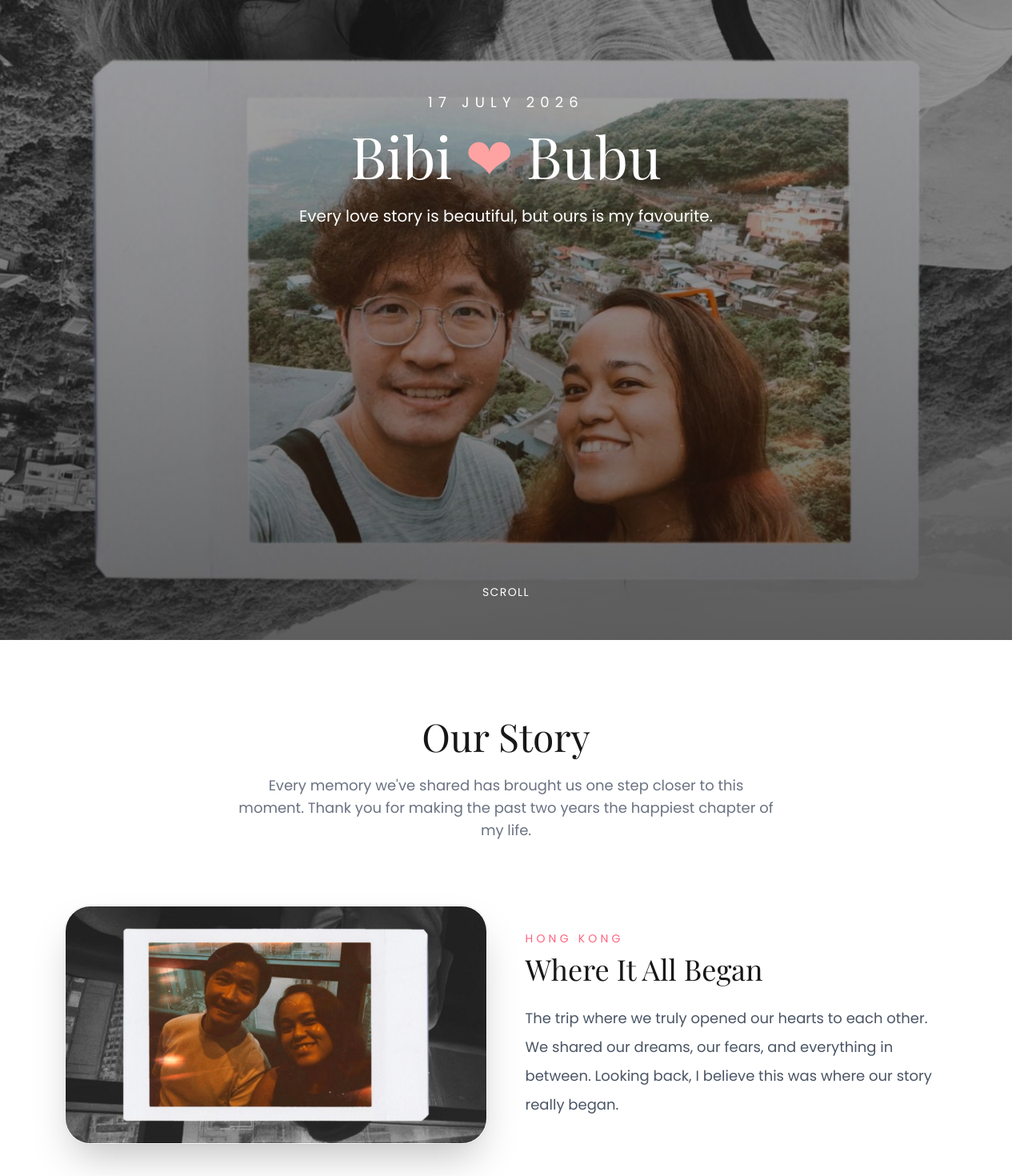
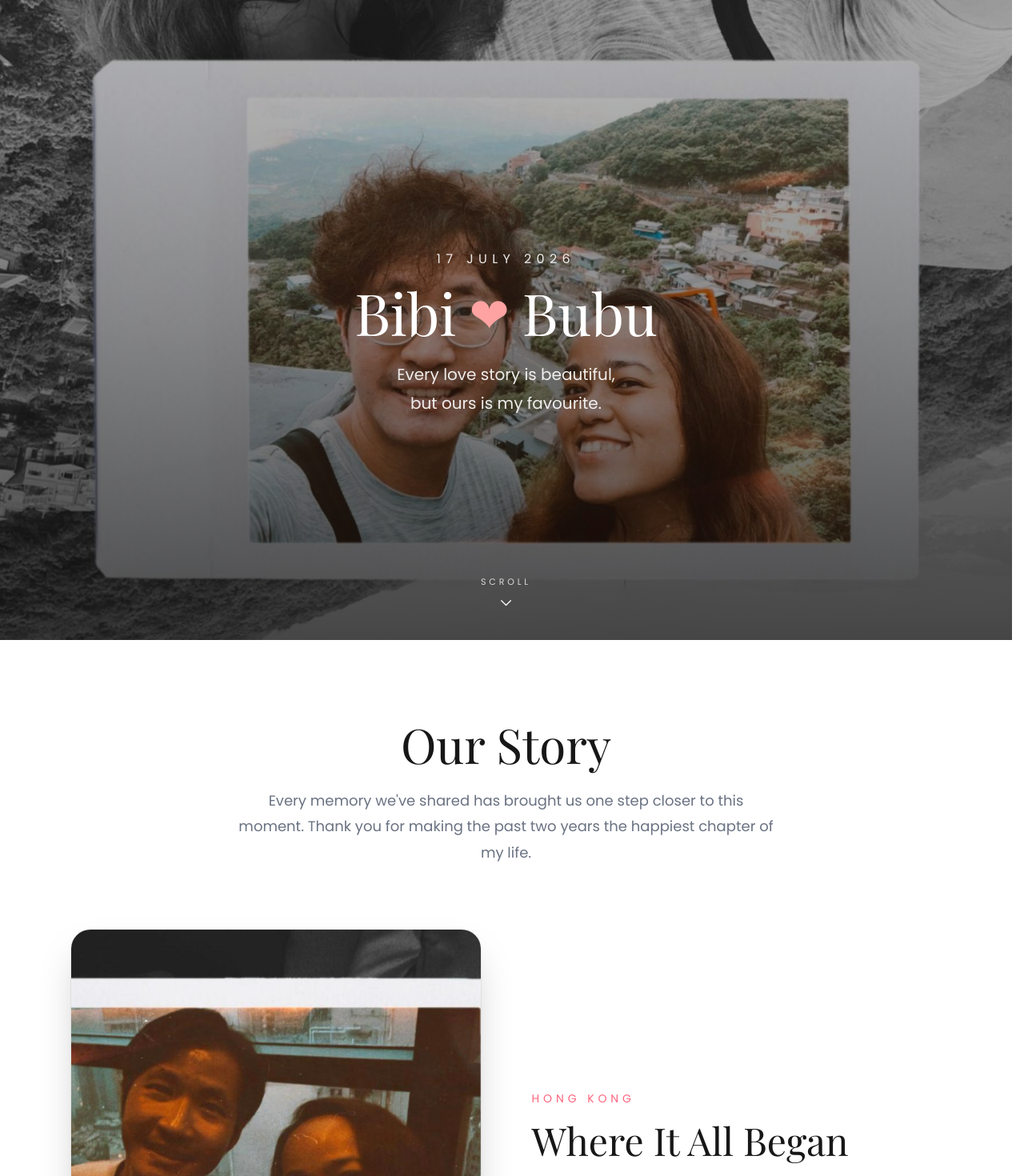
Before and after one commit to firstzbox/marrymewillyou, a Next.js app: page / in a window 1280 px wide. Shown: the top 1470 px of the page at 80% size. Built offline with nearby package versions, Linux system fonts and the light colour scheme; a web font is replaced by a local one.

Commit message:
Fix loading screen to hero transition overlap

```diff
--- a/app/globals.css
+++ b/app/globals.css
@@ -19,25 +19,63 @@
   }
 }
 
-body {
-  background: var(--background);
-  color: var(--foreground);
-  font-family: Arial, Helvetica, sans-serif;
+*,
+*::before,
+*::after {
+  box-sizing: border-box;
+}
+
+html {
+  scroll-behavior: smooth;
+  scrollbar-gutter: stable;
+  overflow-x: hidden;
 }
 
 body {
+  margin: 0;
+  overflow-x: hidden;
+  background: #ffffff;
+  color: var(--foreground);
   font-family: var(--font-poppins);
-  scroll-behavior: smooth;
-  background: #ffffff;
+  -webkit-font-smoothing: antialiased;
+  -moz-osx-font-smoothing: grayscale;
+}
+
+img,
+picture,
+video,
+canvas,
+svg {
+  display: block;
+  max-width: 100%;
 }
 
 h1,
 h2,
 h3 {
   font-family: var(--font-playfair);
+  line-height: 1.15;
 }
 
-html {
-  scroll-behavior: smooth;
-  scrollbar-gutter: stable;
+p {
+  line-height: 1.8;
 }
+
+section {
+  overflow-x: hidden;
+}
+
+::selection {
+  background: #fda4af;
+  color: white;
+}
+
+@media (max-width: 640px) {
+  html {
+    font-size: 15px;
+  }
+
+  body {
+    -webkit-text-size-adjust: 100%;
+  }
+}
--- a/app/layout.tsx
+++ b/app/layout.tsx
@@ -4,18 +4,27 @@ import "./globals.css";
 
 const playfair = Playfair_Display({
   subsets: ["latin"],
+  display: "swap",
   variable: "--font-playfair",
 });
 
 const poppins = Poppins({
   subsets: ["latin"],
   weight: ["300", "400", "500", "600"],
+  display: "swap",
   variable: "--font-poppins",
 });
 
 export const metadata: Metadata = {
   title: "A Special Moment",
   description: "A special day for us.",
+  viewport: {
+    width: "device-width",
+    initialScale: 1,
+    maximumScale: 1,
+    viewportFit: "cover",
+  },
+  themeColor: "#ffffff",
 };
 
 export default function RootLayout({
@@ -24,9 +33,9 @@ export default function RootLayout({
   children: React.ReactNode;
 }>) {
   return (
-    <html lang="en">
+    <html lang="en" suppressHydrationWarning>
       <body
-        className={`${playfair.variable} ${poppins.variable}`}
+        className={`${playfair.variable} ${poppins.variable} antialiased`}
       >
         {children}
       </body>
--- a/app/page.tsx
+++ b/app/page.tsx
@@ -13,11 +13,17 @@ export default function Home() {
   const [loading, setLoading] = useState(true);
 
   useEffect(() => {
+    document.body.style.overflow = "hidden";
+
     const timer = setTimeout(() => {
       setLoading(false);
+      document.body.style.overflow = "auto";
     }, 2500);
 
-    return () => clearTimeout(timer);
+    return () => {
+      clearTimeout(timer);
+      document.body.style.overflow = "auto";
+    };
   }, []);
 
   return (
@@ -31,9 +37,10 @@ export default function Home() {
           initial={{ opacity: 0 }}
           animate={{ opacity: 1 }}
           transition={{
-            duration: 1.2,
+            duration: 1,
             ease: "easeOut",
           }}
+          className="overflow-x-hidden"
         >
           <Hero />
           <Story />
--- a/components/CoupleTitle.jsx
+++ /dev/null
@@ -1,13 +0,0 @@
-export default function CoupleTitle({ className = "" }) {
-  return (
-    <h1
-      className={`whitespace-nowrap text-5xl font-light sm:text-6xl md:text-7xl ${className}`}
-    >
-      Bibi
-      <span className="mx-3 text-red-300 sm:mx-4">
-        ❤
-      </span>
-      Bubu
-    </h1>
-  );
-}
--- /dev/null
+++ b/components/CoupleTitle.tsx
@@ -0,0 +1,28 @@
+interface CoupleTitleProps {
+  className?: string;
+}
+
+export default function CoupleTitle({
+  className = "",
+}: CoupleTitleProps) {
+  return (
+    <h1
+      className={`flex flex-wrap items-center justify-center gap-2 text-center font-light leading-tight sm:gap-3 md:gap-4 ${className}`}
+    >
+      <span className="text-4xl sm:text-5xl md:text-6xl lg:text-7xl">
+        Bibi
+      </span>
+
+      <span
+        aria-hidden="true"
+        className="text-red-300 text-3xl sm:text-4xl md:text-5xl lg:text-6xl"
+      >
+        ❤
+      </span>
+
+      <span className="text-4xl sm:text-5xl md:text-6xl lg:text-7xl">
+        Bubu
+      </span>
+    </h1>
+  );
+}
--- a/components/FadeInSection.tsx
+++ b/components/FadeInSection.tsx
@@ -10,13 +10,17 @@ type Props = {
 export default function FadeInSection({ children }: Props) {
   return (
     <motion.div
-      initial={{ opacity: 0, y: 40 }}
+      initial={{ opacity: 0, y: 30 }}
       whileInView={{ opacity: 1, y: 0 }}
-      viewport={{ once: true, amount: 0.25 }}
+      viewport={{
+        once: true,
+        amount: 0.2,
+      }}
       transition={{
         duration: 0.8,
-        ease: "easeOut",
+        ease: [0.22, 1, 0.36, 1],
       }}
+      className="w-full"
     >
       {children}
     </motion.div>
--- a/components/Hero.tsx
+++ b/components/Hero.tsx
@@ -3,47 +3,55 @@ import CoupleTitle from "./CoupleTitle";
 
 export default function Hero() {
   return (
-    <section className="relative h-screen">
-
+    <section className="relative flex min-h-screen items-center justify-center overflow-hidden">
       {/* Background */}
       <Image
         src="/images/cover.jpeg"
         alt="Bibi and Bubu"
         fill
         priority
+        sizes="100vw"
         className="object-cover"
       />
 
-
       {/* Overlay */}
-      <div className="absolute inset-0 bg-gradient-to-b from-black/35 via-black/45 to-black/60" />
-
+      <div className="absolute inset-0 bg-gradient-to-b from-black/25 via-black/45 to-black/70" />
 
       {/* Content */}
-      <div className="relative z-10 flex h-screen flex-col items-center justify-center px-6 pb-100 text-center text-white">
-
-
-        <p className="mb-4 text-lg uppercase tracking-[0.4em]">
+      <div className="relative z-10 flex min-h-screen flex-col items-center justify-center px-6 pt-24 pb-16 text-center text-white">
+        <p className="mb-4 text-xs uppercase tracking-[0.4em] text-white/90 sm:text-sm md:text-base">
           17 July 2026
         </p>
 
-
         <CoupleTitle className="mb-6 text-white" />
 
-
-        <p className="max-w-xl text-lg leading-8 md:text-xl">
+        <p className="max-w-xs text-base leading-7 text-white/90 sm:max-w-md sm:text-lg sm:leading-8 md:max-w-2xl md:text-xl">
           Every love story is beautiful,
+          <br />
           but ours is my favourite.
         </p>
 
+        <div className="absolute bottom-8 left-1/2 flex -translate-x-1/2 flex-col items-center animate-bounce">
+          <span className="mb-2 text-[11px] tracking-[0.35em] text-white/80">
+            SCROLL
+          </span>
 
-        <div className="absolute bottom-12 animate-bounce text-sm tracking-widest">
-          SCROLL
+          <svg
+            xmlns="http://www.w3.org/2000/svg"
+            className="h-5 w-5"
+            fill="none"
+            viewBox="0 0 24 24"
+            stroke="currentColor"
+            strokeWidth={1.5}
+          >
+            <path
+              strokeLinecap="round"
+              strokeLinejoin="round"
+              d="M19 9l-7 7-7-7"
+            />
+          </svg>
         </div>
-
-
       </div>
-
     </section>
   );
 }
--- /dev/null
+++ b/components/HeroTitle.tsx
@@ -0,0 +1,13 @@
+import CoupleTitle from "./CoupleTitle";
+
+export default function HeroTitle() {
+  return (
+    <>
+      <p className="mb-4 text-xs uppercase tracking-[0.4em] text-white/90 sm:text-sm md:text-base">
+        17 July 2026
+      </p>
+
+      <CoupleTitle className="mb-6 text-white" />
+    </>
+  );
+}
--- a/components/Story.tsx
+++ b/components/Story.tsx
@@ -16,7 +16,7 @@ const moments = [
   },
   {
     image: "/images/First Trip.jpeg",
-    title: "Our First Trip Together",
+    title: "Our First Adventure Together",
     subtitle: "Our First Adventure",
     text: "Our first adventure together became a memory I'll always treasure. It wasn't about where we went, but the fact that we experienced it together. Every place is better with you beside me.",
   },
@@ -66,49 +66,50 @@ const moments = [
 
 export default function Story() {
   return (
-    <section className="bg-white py-24">
-      <div className="mx-auto max-w-6xl px-6">
-        <h2 className="mb-6 text-center text-5xl font-light">
+    <section className="bg-white py-16 sm:py-20 lg:py-24">
+      <div className="mx-auto max-w-6xl px-5 sm:px-6 lg:px-8">
+        <h2 className="mb-5 text-center text-4xl font-light sm:text-5xl lg:text-6xl">
           Our Story
         </h2>
 
-        <p className="mx-auto mb-20 max-w-2xl text-center text-lg text-gray-500">
+        <p className="mx-auto mb-14 max-w-2xl text-center text-base leading-8 text-gray-500 sm:mb-20 sm:text-lg">
           Every memory we've shared has brought us one step closer to this
           moment. Thank you for making the past two years the happiest chapter
           of my life.
         </p>
 
-        <div className="space-y-28">
+        <div className="space-y-16 sm:space-y-24 lg:space-y-28">
           {moments.map((moment, index) => (
             <FadeInSection key={moment.title}>
               <div
-              key={moment.title}
-              className={`grid items-center gap-12 md:grid-cols-2 ${
+                className={`grid items-center gap-10 lg:gap-16 md:grid-cols-2 ${
                   index % 2 !== 0 ? "md:[&>*:first-child]:order-2" : ""
                 }`}
               >
                 {/* Image */}
-              <div>
+                <div className="overflow-hidden rounded-3xl shadow-2xl ring-1 ring-black/5">
+                  <div className="relative aspect-[4/5] sm:aspect-[16/10] md:aspect-[4/5]">
                     <Image
                       src={moment.image}
                       alt={moment.title}
-                  width={700}
-                  height={500}
-                  className="w-full rounded-[32px] border border-white/70 object-cover shadow-2xl ring-1 ring-black/5 transition-all duration-500 hover:scale-[1.02] hover:shadow-3xl"
+                      fill
+                      sizes="(max-width: 768px) 100vw, 50vw"
+                      className="object-cover transition-transform duration-700 hover:scale-105"
                     />
+                  </div>
                 </div>
 
                 {/* Text */}
-              <div>
-                <p className="mb-2 text-sm uppercase tracking-[0.3em] text-rose-400">
+                <div className="text-center md:text-left">
+                  <p className="mb-3 text-xs uppercase tracking-[0.35em] text-rose-400 sm:text-sm">
                     {moment.subtitle}
                   </p>
 
-                <h3 className="mb-6 text-4xl font-light">
+                  <h3 className="mb-5 text-3xl font-light sm:text-4xl lg:text-5xl">
                     {moment.title}
                   </h3>
 
-                <p className="text-lg leading-9 text-gray-600">
+                  <p className="text-base leading-8 text-gray-600 sm:text-lg sm:leading-9">
                     {moment.text}
                   </p>
                 </div>
--- a/components/TurnAround.tsx
+++ b/components/TurnAround.tsx
@@ -1,20 +1,18 @@
 export default function LookUp() {
   return (
-    <section className="flex min-h-screen items-center justify-center bg-white px-6">
-      <div className="text-center">
-
-        <div className="mb-10 text-7xl">
+    <section className="flex min-h-screen items-center justify-center bg-white px-5 py-16 sm:px-6">
+      <div className="mx-auto max-w-3xl text-center">
+        <div className="mb-8 text-5xl sm:mb-10 sm:text-6xl md:text-7xl">
           ❤️
         </div>
 
-        <h1 className="mb-8 text-6xl font-light">
+        <h1 className="mb-6 text-4xl font-light leading-tight text-black sm:text-5xl md:text-6xl">
           Turn Around
         </h1>
 
-        <p className="text-2xl text-gray-600">
+        <p className="mx-auto max-w-xl text-lg leading-8 text-gray-600 sm:text-xl sm:leading-9">
           Because I'd rather tell you this in person.
         </p>
-
       </div>
     </section>
   );
```
Also changed, not shown: components/FinalMessage.tsx (+22 -22 lines), components/LoadingScreen.tsx (+7 -14 lines). Lines whose indentation alone changed are shown as unchanged.
